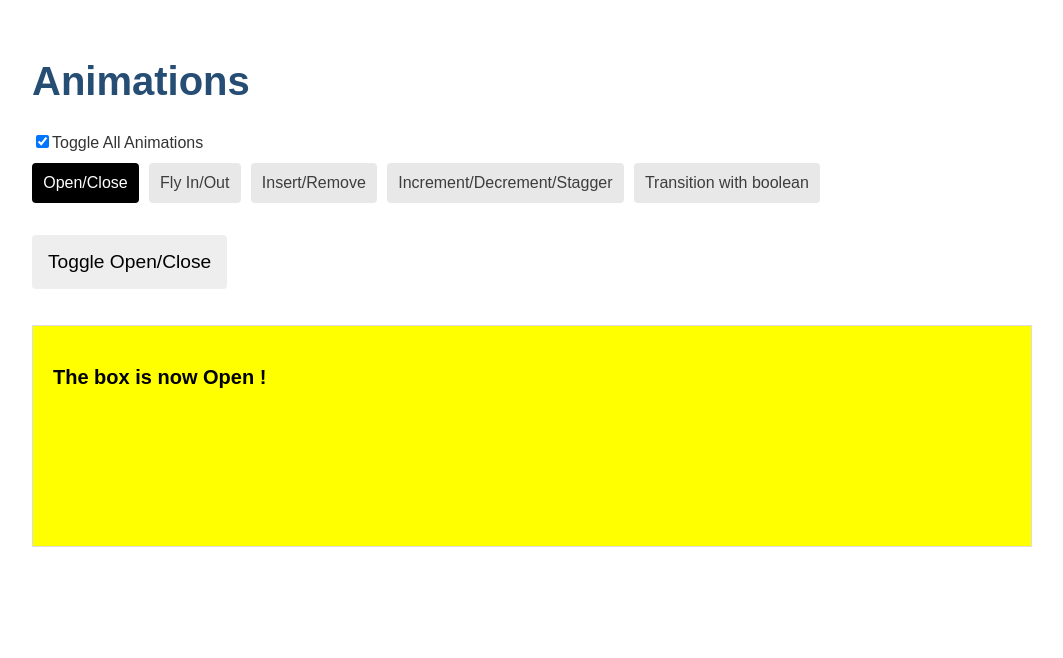
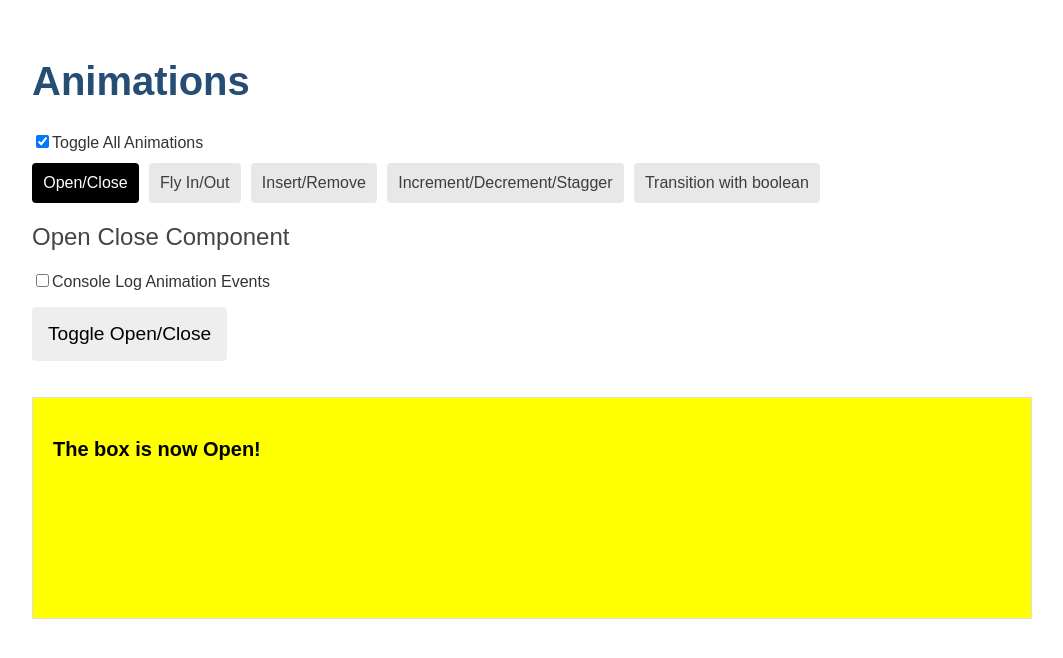
Before and after one commit to Florian935/angular-animation-demo, an Angular app: page /open-close in a window 1280 px wide. Shown: the top 658 px of the page, without its empty margins (108-1171 px from the left). Built offline with nearby package versions, Linux system fonts and the light colour scheme.

Commit message:
Feat: added explicit type for animation event

```diff
--- a/src/app/pages/open-close/open-close.component.html
+++ b/src/app/pages/open-close/open-close.component.html
@@ -1,5 +1,27 @@
+<h2>Open Close Component</h2>
+
+<div>
+    <input
+        type="checkbox"
+        id="log-checkbox"
+        [checked]="logging"
+        (click)="toggleLogging()"
+    />
+    <label for="log-checkbox">Console Log Animation Events</label>
+</div>
+
 <button (click)="toggle()">Toggle Open/Close</button>
 
-<div [@openClose]="isOpen ? 'open' : 'closed'" class="open-close-container">
-    <p>The box is now {{ isOpen ? "Open" : "Closed" }} !</p>
+<div
+    [@openClose]="isOpen ? 'open' : 'closed'"
+    (@openClose.start)="onAnimationEvent($event)"
+    (@openClose.done)="onAnimationEvent($event)"
+    class="open-close-container"
+>
+    <p>The box is now {{ isOpen ? "Open" : "Closed" }}!</p>
 </div>
+
+<br />
+<ng-container *ngIf="isInProgress">
+    <div class="animation-in-progress">Animation in progress !</div>
+</ng-container>
--- a/src/app/pages/open-close/open-close.component.scss
+++ b/src/app/pages/open-close/open-close.component.scss
@@ -11,3 +11,8 @@
     font-weight: bold;
     font-size: 20px;
 }
+
+.animation-in-progress {
+    background-color: pink;
+    height: 2rem;
+}
--- a/src/app/pages/open-close/open-close.component.ts
+++ b/src/app/pages/open-close/open-close.component.ts
@@ -1,5 +1,6 @@
 import {
     animate,
+    AnimationEvent,
     keyframes,
     state,
     style,
@@ -79,8 +80,40 @@ import { Component } from '@angular/core';
 })
 export class OpenCloseComponent {
     isOpen = true;
+    logging = false;
+    isInProgress = false;
 
     toggle(): void {
         this.isOpen = !this.isOpen;
     }
+
+    toggleLogging(): void {
+        this.logging = !this.logging;
+    }
+
+    onAnimationEvent(event: AnimationEvent): void {
+        this.isInProgress = !this.isInProgress;
+
+        if (!this.logging) {
+            return;
+        }
+
+        // openClose is trigger name in this example
+        console.warn(`Animation Trigger: ${event.triggerName}`);
+
+        // phaseName is 'start' or 'done'
+        console.warn(`Phase: ${event.phaseName}`);
+
+        // in our example, totalTime is 1000 or 1 second
+        console.warn(`Total time: ${event.totalTime}`);
+
+        // in our example, fromState is either open or closed
+        console.warn(`From: ${event.fromState}`);
+
+        // in our example, toState is either open or closed
+        console.warn(`To: ${event.toState}`);
+
+        // the HTML element itself, the button in this case
+        console.warn(`Element: ${event.element}`);
+    }
 }
```
